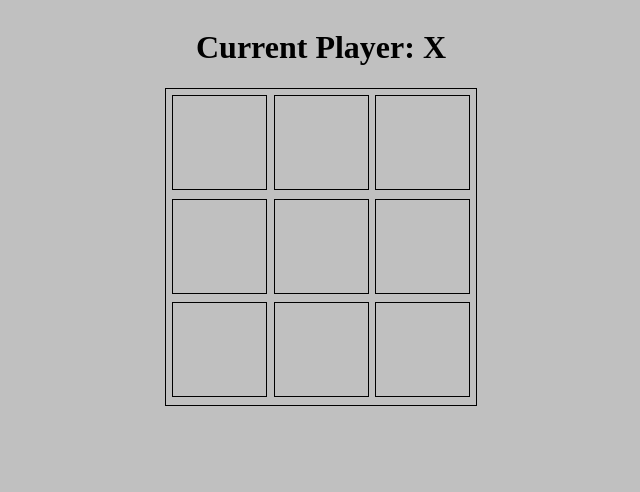
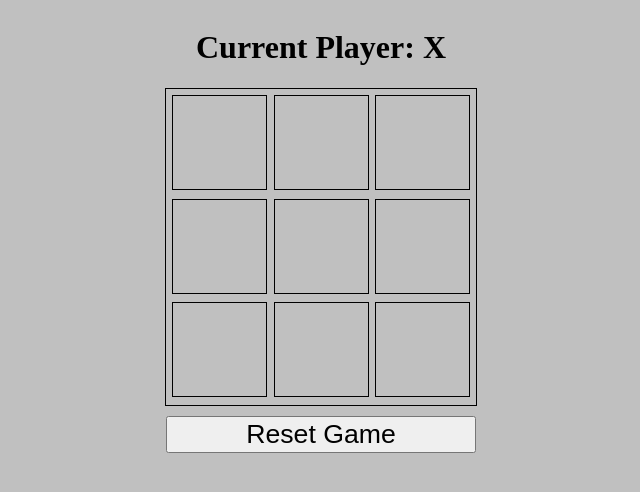
Before and after one commit to Chupriarti/react-tic-tac-toe, a React (Create React App) app: page / in a window 1280 px wide. Shown: the top 492 px of the page, without its empty margins (319-959 px from the left). Built offline with nearby package versions, Linux system fonts and the light colour scheme.

Commit message:
added ResetButton

```diff
--- a/src/components/Board/Board.css
+++ b/src/components/Board/Board.css
@@ -8,3 +8,9 @@
   border: 1px solid black;
   padding-top: 0.5%;
 }
+
+.ResetButton {
+  font-size: 20pt;
+  margin-top: 10px;
+  width: 310px;
+}
--- a/src/components/Board/Board.tsx
+++ b/src/components/Board/Board.tsx
@@ -41,10 +41,19 @@ const Board: React.FC<BoardProps> = (props) => {
     setValues(values => [...values.slice(0, idx), player,  ...values.slice(idx + 1)]);
   }
 
+  const onReset = () => {
+    setValues(new Array(9).fill(null))
+    props.setPlayer("X")
+    props.setWinner("")
+  }
+
   return (
-    <div className="Board">
+    <>
+      <div className="Board">
         {values.map((item, idx) => <Field key={idx} value={item} onClick={() => onChange(idx, props.player)} />)}
-    </div>
+      </div>
+      <button onClick={onReset} className="ResetButton">Reset Game</button>
+    </>
   );
 }
 
```
